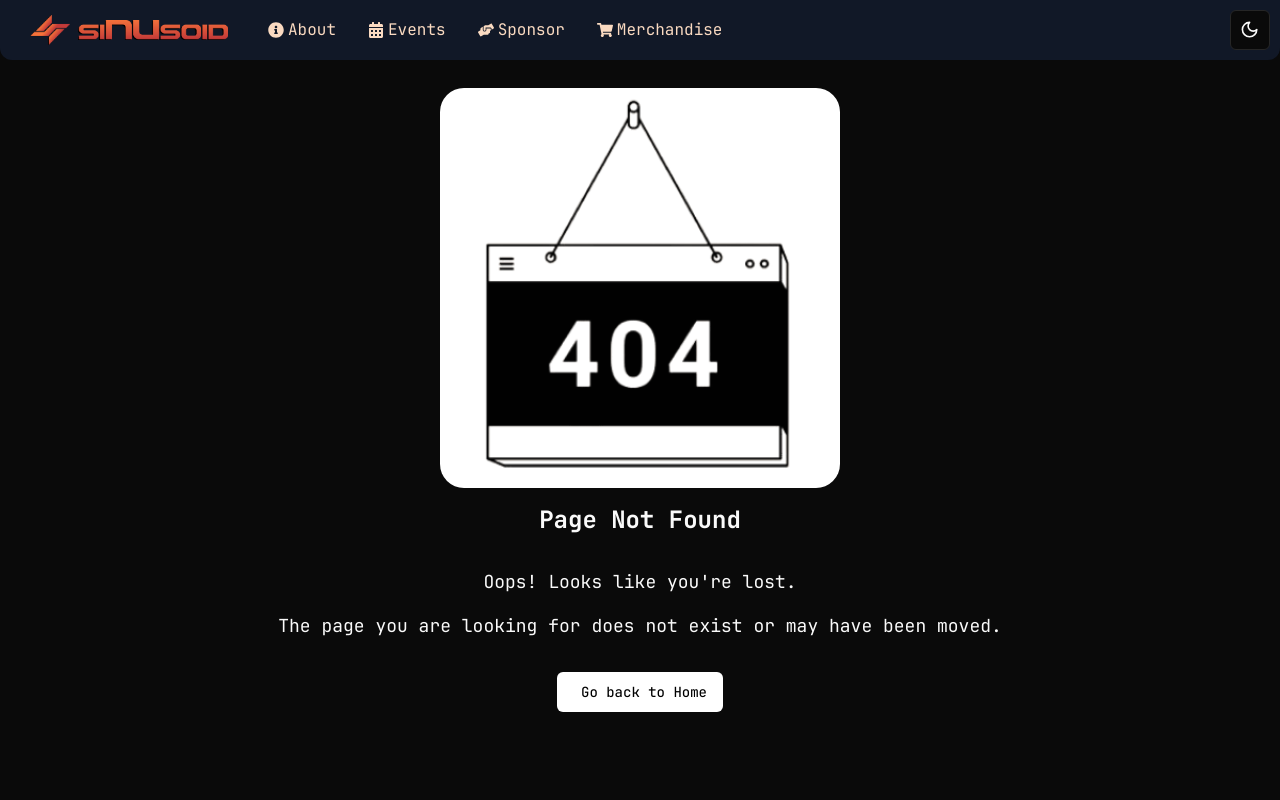
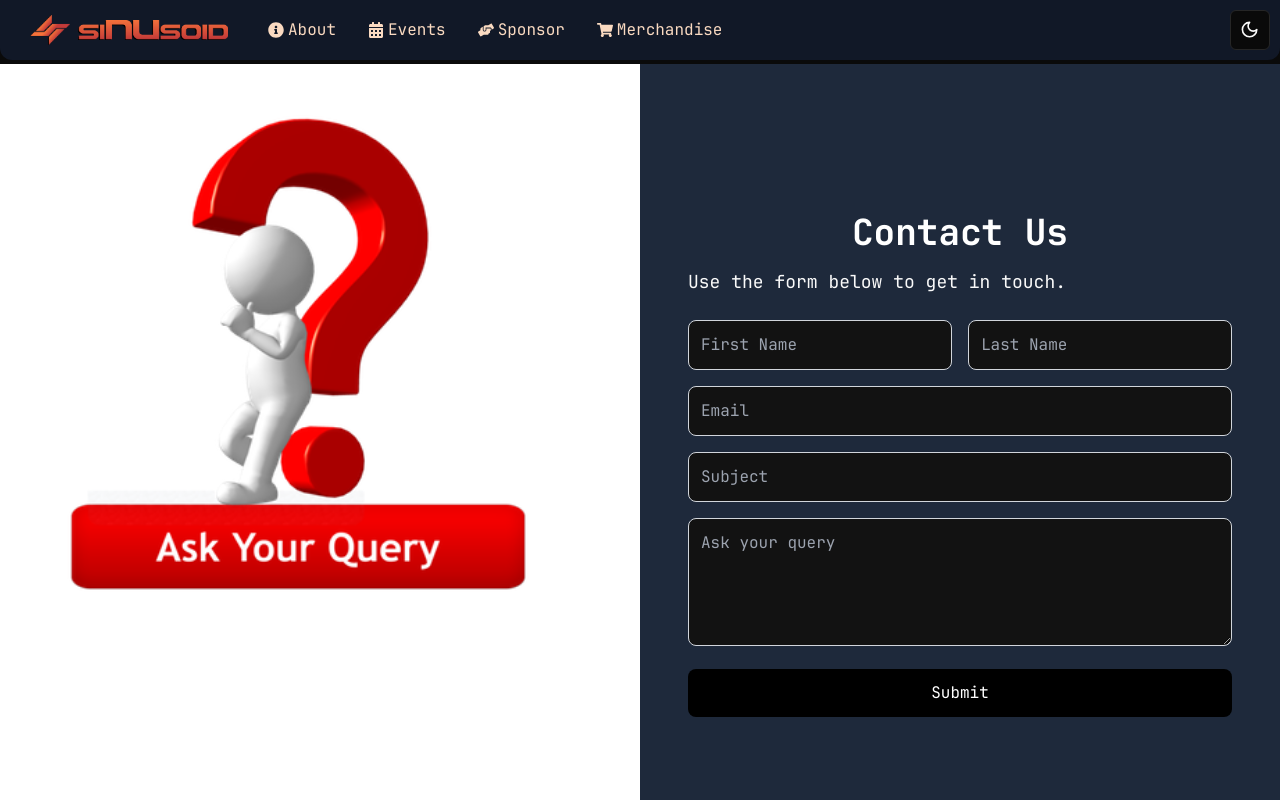
Before and after one commit to thelegendaryarticuno/sinunextfront, a Next.js app: page /contactus in a window 1280 px wide. Before the commit this address had no page. Shown: the top 800 px of the page. Built offline with nearby package versions, Linux system fonts and the light colour scheme.

Commit message:
updated contact us page

```diff
--- /dev/null
+++ b/src/pages/contactus.tsx
@@ -0,0 +1,141 @@
+import React from 'react';
+import { useFormik } from 'formik';
+import * as Yup from 'yup';
+import { useTheme } from 'next-themes';
+import Image from 'next/image'; // Import Image component
+
+const SplitSection = () => {
+  const { theme } = useTheme();
+  const textColor = theme === 'dark' ? 'text-white' : 'text-black';
+  const leftSplitColor = theme === 'dark' ? 'bg-white' : 'bg-slate-800';
+  const rightSplitColor = theme === 'dark' ? 'bg-slate-800' : 'bg-white';
+
+  const formik = useFormik({
+    initialValues: {
+      firstName: '',
+      lastName: '',
+      email: '',
+      subject: '',
+      query: ''
+    },
+    validationSchema: Yup.object({
+      firstName: Yup.string().required('First Name is required'),
+      lastName: Yup.string().required('Last Name is required'),
+      email: Yup.string().email('Invalid email format').required('Email is required'),
+      subject: Yup.string().required('Subject is required'),
+      query: Yup.string().required('Please ask your query')
+    }),
+    onSubmit: (values) => {
+      console.log(values);
+    },
+  });
+
+  return (
+    <div className="flex flex-col md:flex-row h-full md:h-screen mt-16">
+      <div className={`hidden md:block w-1/2 ${leftSplitColor} p-12 flex flex-col justify-center items-center`}>
+        {/* Replacing the text with an image */}
+        <Image
+          src="/images/query.png" // Path to the image in the public/images folder
+          alt="Descriptive alt text for the image"
+          width={500} // Adjust the width and height as per your design
+          height={500}
+          className="object-contain"
+        />
+      </div>
+
+      <div className={`w-full md:w-1/2 ${rightSplitColor} p-6 md:p-12 flex flex-col justify-center md:h-auto overflow-auto`}>
+        <h2 className={`text-3xl text-center  md:text-4xl font-bold mb-4 ${textColor}`}>Contact Us</h2>
+        <p className="text-base md:text-lg mb-6"> Use the form below to get in touch.</p>
+
+        <form onSubmit={formik.handleSubmit} className="space-y-4">
+          <div className="flex flex-col md:flex-row md:space-x-4">
+            <div className="w-full mb-4 md:mb-0">
+              <input
+                id="firstName"
+                name="firstName"
+                type="text"
+                placeholder="First Name"
+                className="w-full p-3 border border-gray-300 rounded-lg focus:outline-none"
+                onChange={formik.handleChange}
+                onBlur={formik.handleBlur}
+                value={formik.values.firstName}
+              />
+              {formik.touched.firstName && formik.errors.firstName ? (
+                <div className="text-red-500 text-sm">{formik.errors.firstName}</div>
+              ) : null}
+            </div>
+            <div className="w-full">
+              <input
+                id="lastName"
+                name="lastName"
+                type="text"
+                placeholder="Last Name"
+                className="w-full p-3 border border-gray-300 rounded-lg focus:outline-none"
+                onChange={formik.handleChange}
+                onBlur={formik.handleBlur}
+                value={formik.values.lastName}
+              />
+              {formik.touched.lastName && formik.errors.lastName ? (
+                <div className="text-red-500 text-sm">{formik.errors.lastName}</div>
+              ) : null}
+            </div>
+          </div>
+
+          <div className="w-full mb-4">
+            <input
+              id="email"
+              name="email"
+              type="email"
+              placeholder="Email"
+              className="w-full p-3 border border-gray-300 rounded-lg focus:outline-none"
+              onChange={formik.handleChange}
+              onBlur={formik.handleBlur}
+              value={formik.values.email}
+            />
+            {formik.touched.email && formik.errors.email ? (
+              <div className="text-red-500 text-sm">{formik.errors.email}</div>
+            ) : null}
+          </div>
+
+          <div className="w-full mb-4">
+            <input
+              id="subject"
+              name="subject"
+              type="text"
+              placeholder="Subject"
+              className="w-full p-3 border border-gray-300 rounded-lg focus:outline-none"
+              onChange={formik.handleChange}
+              onBlur={formik.handleBlur}
+              value={formik.values.subject}
+            />
+            {formik.touched.subject && formik.errors.subject ? (
+              <div className="text-red-500 text-sm">{formik.errors.subject}</div>
+            ) : null}
+          </div>
+
+          <textarea
+            id="query"
+            name="query"
+            placeholder="Ask your query"
+            className="w-full p-3 border border-gray-300 rounded-lg focus:outline-none h-32"
+            onChange={formik.handleChange}
+            onBlur={formik.handleBlur}
+            value={formik.values.query}
+          />
+          {formik.touched.query && formik.errors.query ? (
+            <div className="text-red-500 text-sm">{formik.errors.query}</div>
+          ) : null}
+
+          <button
+            type="submit"
+            className="bg-black text-white px-6 py-3 rounded-lg w-full"
+          >
+            Submit
+          </button>
+        </form>
+      </div>
+    </div>
+  );
+};
+
+export default SplitSection;
```
Also changed, not shown: public/images/query.png (added).
